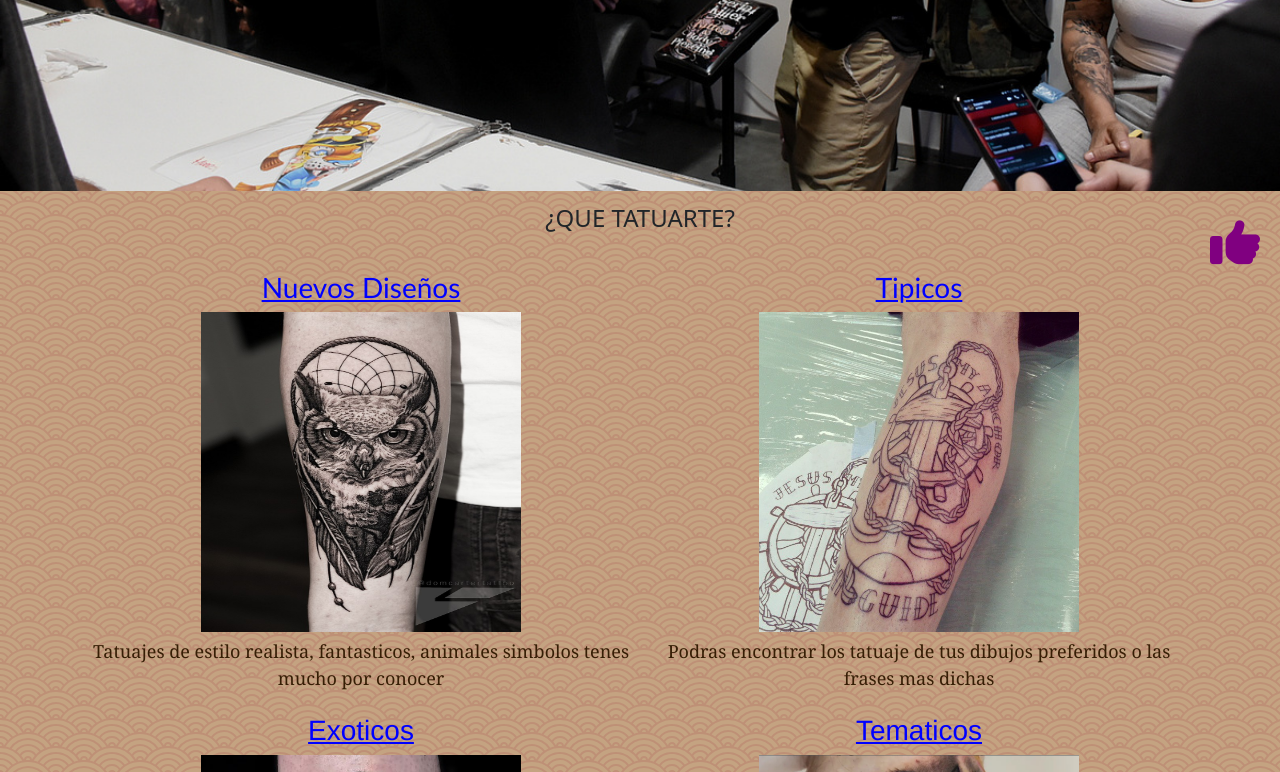
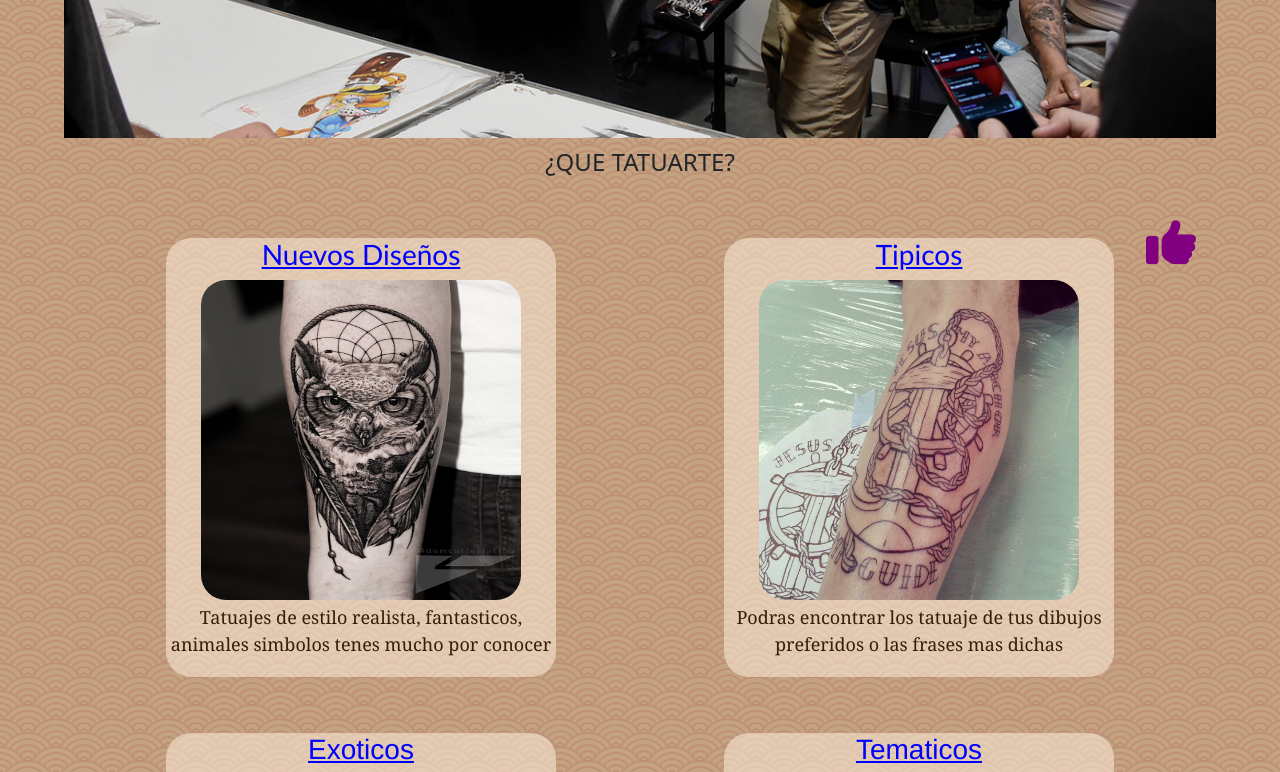
Before and after one commit to juanpguirao/coderhouse, a website: page index.html in a window 1280 px wide. Shown: the part 500-1272 px from the top of the page. Drawn offline with nearby package versions, Linux system fonts and the light colour scheme.

Commit message:
Entrega de Proyecto Final

```diff
--- a/index.html
+++ b/index.html
@@ -29,7 +29,7 @@
             </ul>
         </nav>
     </header>
-
+    <div>
         <section class="banner">
             <h2 class="bannerTitulo"> OWN STYLE </h2>
         </section>
@@ -39,12 +39,12 @@
         <main class="container">
             <div class="cont1">
                 <h3><a href="./view/nuevos-disenos.html">Nuevos Diseños</a></h3>
-                <img class=" animate__animated" src="./Imagen/800px-Dominic_Carter_Owl_Tattoo.jpg" alt="Disenos de tatuajes">
+                <img class="animate__animated" src="./Imagen/800px-Dominic_Carter_Owl_Tattoo.jpg" alt="Disenos de tatuajes">
                 <p>Tatuajes de estilo realista, fantasticos, animales simbolos tenes mucho por conocer</p>
                 </div>
             <div class="cont2">
                 <h3><a href="./view/las-mejores-tintas.html">Tipicos</a></h3>
-                <img class=" animate__animated " src="./Imagen/Anchor_tattoo_and_sketch.jpg" alt="Tipos de tintas y colores para tatuarse">
+                <img class=" animate__animated" src="./Imagen/Anchor_tattoo_and_sketch.jpg" alt="Tipos de tintas y colores para tatuarse">
                 <p>Podras encontrar los tatuaje de tus dibujos preferidos o las frases mas dichas</p>
             </div>
             <div class="cont3">
@@ -58,6 +58,9 @@
                 <p>Descubre los nuevos bocetos.</p>
             </div>
         </main>
+      </div>
+
+      <div>
         <h2>UN POCO DE HISTORIA</h2>
         <div class="cont4 ">
           <strong><article>La palabra tatuaje , o tattow en el siglo XVIII, es un préstamo de la palabra "golpear". El "Oxford English Dictionary" da la etimología de tatuaje como En el siglo XVIII, tattaow, tattow.  la práctica del tatuaje se describía como pintura, cicatrización o tinción.
@@ -66,8 +69,8 @@
 
             El antropólogo británico Ling Roth en 1900 describió cuatro métodos de marcado de la piel y sugirió que se diferenciaran bajo los nombres "tatu", " moko ", " cicatrix " y " keloid ". [9] La primera es mediante pinchazos que dejan la piel suave como se encuentra en lugares como las Islas del Pacífico. El segundo es un tatuaje combinado con cincelado para dejar surcos en la piel como se encuentra en lugares como Nueva Zelanda. El tercero es la escarificación con un cuchillo o cincel, como se encuentra en lugares como África Occidental. El cuarto y último es la escarificación al irritar y reabrir una herida preexistente, y la reescarificación para formar una cicatriz elevada como se encuentra en lugares como Tasmania, Australia, Melanesia,[10] "En la clasificación estaba implícito un desarrollo evolutivo desde la forma más primitiva de modificación corporal [la última] hasta la más sofisticada [la primera]". [10]</article></strong>
 
+        </div>
       </div>
-
 
         <section class="spacer"></section>
 
--- a/scss/base/_medidas.scss
+++ b/scss/base/_medidas.scss
@@ -0,0 +1,18 @@
+
+div{
+    margin: 0 5%;
+    main{
+        margin: 0 5%;
+        div{
+            border-radius: 25px;
+            background-color: rgba(250, 235, 215, 0.578);
+            margin: 5% 15%;
+
+            img{
+                    border-radius: 25px;
+
+
+            }
+        }
+    }
+}
```
Also changed, not shown: css/style.css, scss/base/_colores.scss (line endings or trailing spaces), 1 other file.
